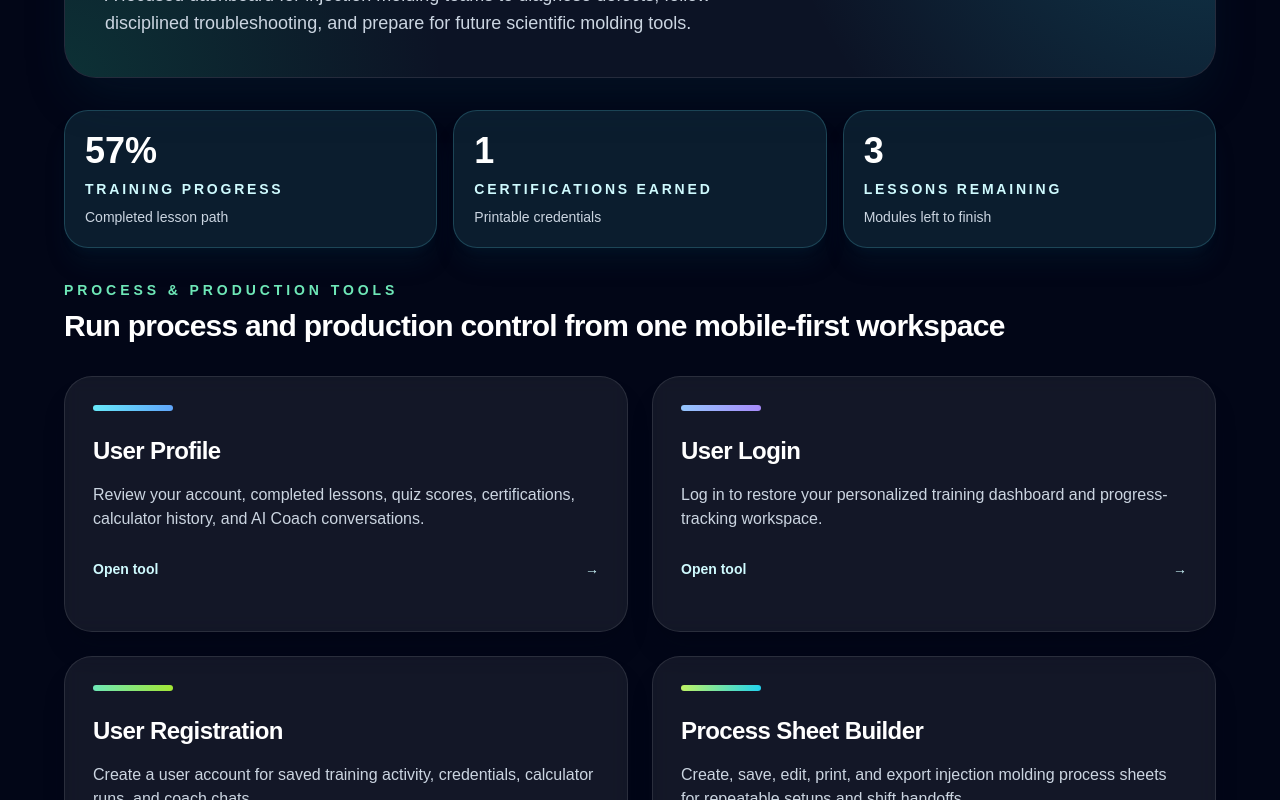
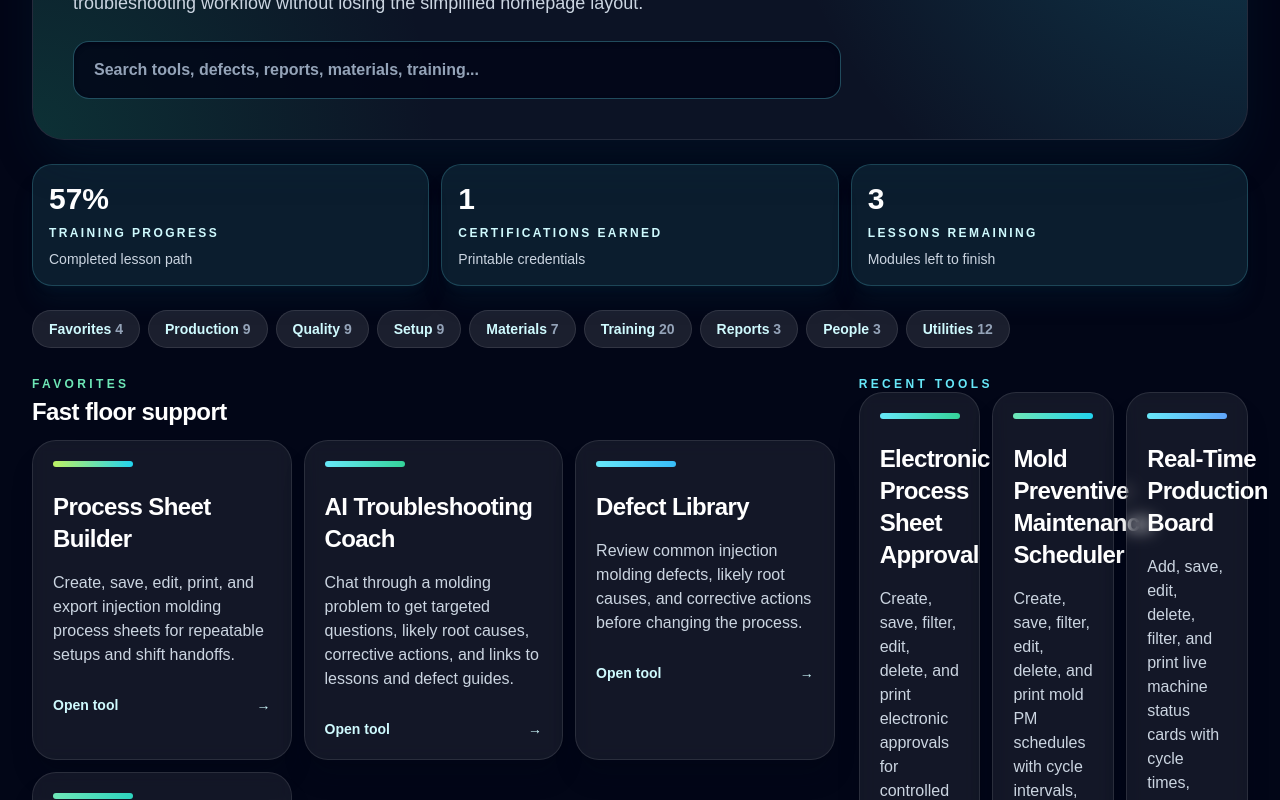
Before and after one commit to scottgraham2882-collab/molding-mentor-ai, a Next.js app: page / in a window 1280 px wide. Shown: the part 220-1020 px from the top of the page. Built offline with nearby package versions, Linux system fonts and the light colour scheme.

Commit message:
Preserve all tools on simplified homepage

```diff
--- a/app/page.tsx
+++ b/app/page.tsx
@@ -500,6 +500,63 @@ const dashboardCards: DashboardCard[] = [
     href: "/materials/troubleshooter",
     accent: "from-blue-300 to-cyan-400",
   },
+  {
+    title: "Dashboard",
+    description:
+      "Review the main progress dashboard with training, certification, and coaching activity in one place.",
+    href: "/dashboard",
+    accent: "from-cyan-300 to-blue-400",
+  },
+  {
+    title: "Printable Certificate",
+    description:
+      "Generate and print training certificates for completed lessons and qualification records.",
+    href: "/certifications/certificate",
+    accent: "from-emerald-300 to-cyan-400",
+  },
+  {
+    title: "Decoupled Molding Lesson",
+    description:
+      "Learn the first practical step in decoupled molding with fill-only setup, transfer position, and repeatability checks.",
+    href: "/lessons/decoupled-molding-1",
+    accent: "from-violet-300 to-cyan-400",
+  },
+  {
+    title: "Gate Seal Study Lesson",
+    description:
+      "Follow the steps for proving gate seal, documenting part weight response, and setting hold-time discipline.",
+    href: "/lessons/gate-seal-study",
+    accent: "from-violet-300 to-fuchsia-400",
+  },
+  {
+    title: "Process Window Lesson",
+    description:
+      "Understand how to define practical high and low process limits before production variation reaches quality risk.",
+    href: "/lessons/process-window",
+    accent: "from-fuchsia-300 to-cyan-400",
+  },
+  {
+    title: "Clamp Tonnage Calculator",
+    description:
+      "Estimate required clamp force from projected area and pressure assumptions during setup review.",
+    href: "/calculators/clamp-tonnage",
+    accent: "from-amber-300 to-orange-400",
+  },
+  {
+    title: "Shot Size Calculator",
+    description:
+      "Check shot utilization against barrel capacity so setup teams can catch risky machine matches early.",
+    href: "/calculators/shot-size",
+    accent: "from-orange-300 to-amber-400",
+  },
+  {
+    title: "Cycle Time Calculator",
+    description:
+      "Add fill, pack, cooling, recovery, mold movement, and handling time to estimate cycle and output rate.",
+    href: "/calculators/cycle-time",
+    accent: "from-amber-300 to-cyan-400",
+  },
+
 ];
 
 function CardContent({ card }: { card: DashboardCard }) {
@@ -526,70 +583,127 @@ function CardContent({ card }: { card: DashboardCard }) {
   );
 }
 
+const categoryOrder = ["Favorites", "Production", "Quality", "Setup", "Materials", "Training", "Reports", "People", "Utilities"];
+
+function getToolCategory(card: DashboardCard) {
+  const href = card.href ?? "";
+
+  if (["/coach", "/troubleshooting", "/defects", "/photo-analysis"].includes(href)) return "Favorites";
+  if (href.startsWith("/production") || ["/oee", "/downtime", "/scrap", "/shift-handoff", "/startup-approval"].includes(href)) return "Production";
+  if (href.startsWith("/quality")) return "Quality";
+  if (href.startsWith("/materials")) return "Materials";
+  if (href.startsWith("/training") || href.startsWith("/lessons") || href.startsWith("/certifications")) return "Training";
+  if (href.startsWith("/reports")) return "Reports";
+  if (href.startsWith("/employees") || href === "/plant-management") return "People";
+  if (href.includes("process") || href.includes("mold") || href.includes("machine") || href === "/work-instructions") return "Setup";
+
+  return "Utilities";
+}
+
+const favoriteHrefs = new Set(["/coach", "/troubleshooting", "/defects", "/process-sheet-builder"]);
+const recentHrefs = new Set(["/molds/pm-scheduler", "/production/live-board", "/quality/first-piece-approval", "/process-sheets/approval"]);
+const mostUsedHrefs = new Set(["/process-sheet-builder", "/shift-handoff", "/scrap", "/oee", "/materials/resin-drying", "/calculators"]);
+
+function ToolGrid({ cards, label }: { cards: DashboardCard[]; label: string }) {
+  return (
+    <section aria-label={label} className="grid gap-3 sm:grid-cols-2 xl:grid-cols-3">
+      {cards.map((card) => {
+        const className =
+          "group rounded-[1.5rem] border border-white/10 bg-white/[0.07] p-5 shadow-xl shadow-slate-950/25 backdrop-blur transition hover:-translate-y-0.5 hover:border-cyan-300/40 hover:bg-white/[0.1] focus:outline-none focus:ring-4 focus:ring-cyan-300/20";
+
+        if (card.href) {
+          return (
+            <Link key={`${label}-${card.title}`} href={card.href} className={className}>
+              <CardContent card={card} />
+            </Link>
+          );
+        }
+
+        return (
+          <article key={`${label}-${card.title}`} className={`${className} opacity-80`}>
+            <CardContent card={card} />
+          </article>
+        );
+      })}
+    </section>
+  );
+}
+
 export default function Home() {
+  const favorites = dashboardCards.filter((card) => card.href && favoriteHrefs.has(card.href));
+  const recentTools = dashboardCards.filter((card) => card.href && recentHrefs.has(card.href));
+  const mostUsedTools = dashboardCards.filter((card) => card.href && mostUsedHrefs.has(card.href));
+  const categories = categoryOrder.map((category) => ({
+    name: category,
+    tools: dashboardCards.filter((card) => getToolCategory(card) === category),
+  })).filter((category) => category.tools.length > 0);
+
   return (
-    <main className="min-h-screen overflow-hidden bg-slate-950 px-4 py-8 text-slate-100 sm:px-6 lg:px-8">
-      <section className="mx-auto flex w-full max-w-6xl flex-col gap-8">
-        <header className="relative overflow-hidden rounded-[2rem] border border-white/10 bg-slate-900/80 p-6 shadow-2xl shadow-cyan-950/30 sm:p-8 lg:p-10">
+    <main className="min-h-screen overflow-hidden bg-slate-950 px-4 py-5 text-slate-100 sm:px-6 lg:px-8">
+      <section className="mx-auto flex w-full max-w-7xl flex-col gap-6">
+        <header className="relative overflow-hidden rounded-[2rem] border border-white/10 bg-slate-900/80 p-5 shadow-2xl shadow-cyan-950/30 sm:p-8 lg:p-10">
           <div className="absolute inset-0 bg-[radial-gradient(circle_at_top_right,rgba(34,211,238,0.22),transparent_38%),radial-gradient(circle_at_bottom_left,rgba(16,185,129,0.18),transparent_32%)]" />
           <div className="relative">
-            <p className="text-sm font-semibold uppercase tracking-[0.35em] text-cyan-300">
-              Mobile-first molding support
-            </p>
-            <h1 className="mt-4 max-w-4xl text-4xl font-black tracking-tight text-white sm:text-5xl lg:text-7xl">
-              AI Molding Coach
-            </h1>
-            <p className="mt-5 max-w-2xl text-base leading-7 text-slate-300 sm:text-lg">
-              A focused dashboard for injection molding teams to diagnose defects, follow disciplined troubleshooting, and prepare for future scientific molding tools.
-            </p>
+            <p className="text-xs font-semibold uppercase tracking-[0.3em] text-cyan-300 sm:text-sm">Shop-floor tool hub</p>
+            <h1 className="mt-3 text-4xl font-black tracking-tight text-white sm:text-5xl lg:text-7xl">AI Molding Coach</h1>
+            <p className="mt-4 max-w-3xl text-base leading-7 text-slate-300 sm:text-lg">Mobile-first access to every molding route, tool, calculator, checklist, lesson, report, and troubleshooting workflow without losing the simplified homepage layout.</p>
+            <label className="mt-6 block max-w-3xl">
+              <span className="sr-only">Search tools</span>
+              <input className="w-full rounded-2xl border border-cyan-300/30 bg-slate-950/80 px-5 py-4 text-base font-semibold text-white shadow-inner shadow-slate-950 placeholder:text-slate-400 focus:border-cyan-200 focus:outline-none focus:ring-4 focus:ring-cyan-300/20" placeholder="Search tools, defects, reports, materials, training..." type="search" />
+            </label>
           </div>
         </header>
 
-        <section aria-label="Progress widgets" className="grid gap-4 sm:grid-cols-3">
+        <section aria-label="Progress widgets" className="grid gap-3 sm:grid-cols-3">
           {dashboardWidgets.map((widget) => (
-            <article key={widget.label} className="rounded-[1.5rem] border border-cyan-300/20 bg-cyan-300/10 p-5 shadow-xl shadow-cyan-950/20">
-              <p className="text-4xl font-black text-white">{widget.value}</p>
-              <h2 className="mt-2 text-sm font-black uppercase tracking-[0.2em] text-cyan-100">{widget.label}</h2>
+            <article key={widget.label} className="rounded-[1.25rem] border border-cyan-300/20 bg-cyan-300/10 p-4 shadow-xl shadow-cyan-950/20">
+              <p className="text-3xl font-black text-white">{widget.value}</p>
+              <h2 className="mt-2 text-xs font-black uppercase tracking-[0.2em] text-cyan-100">{widget.label}</h2>
               <p className="mt-2 text-sm text-slate-300">{widget.description}</p>
             </article>
           ))}
         </section>
 
-        <div>
-          <p className="text-sm font-black uppercase tracking-[0.28em] text-emerald-300">Process & Production Tools</p>
-          <h2 className="mt-2 text-3xl font-black tracking-tight text-white">Run process and production control from one mobile-first workspace</h2>
+        <section aria-label="Shop-floor friendly categories" className="flex gap-2 overflow-x-auto pb-1">
+          {categories.map((category) => (
+            <a key={category.name} href={`#${category.name.toLowerCase()}`} className="shrink-0 rounded-full border border-white/10 bg-white/10 px-4 py-2 text-sm font-bold text-cyan-100">
+              {category.name} <span className="text-slate-400">{category.tools.length}</span>
+            </a>
+          ))}
+        </section>
+
+        <div className="grid gap-6 lg:grid-cols-3">
+          <section className="lg:col-span-2">
+            <div className="mb-3 flex items-end justify-between gap-4">
+              <div>
+                <p className="text-xs font-black uppercase tracking-[0.28em] text-emerald-300">Favorites</p>
+                <h2 className="mt-1 text-2xl font-black tracking-tight text-white">Fast floor support</h2>
+              </div>
+            </div>
+            <ToolGrid cards={favorites} label="Favorite tools" />
+          </section>
+
+          <aside className="grid gap-6">
+            <section>
+              <p className="text-xs font-black uppercase tracking-[0.28em] text-cyan-300">Recent tools</p>
+              <ToolGrid cards={recentTools} label="Recent tools" />
+            </section>
+            <section>
+              <p className="text-xs font-black uppercase tracking-[0.28em] text-amber-300">Most used</p>
+              <ToolGrid cards={mostUsedTools} label="Most used tools" />
+            </section>
+          </aside>
         </div>
 
-        <section
-          aria-label="Process and Production Tools"
-          className="grid gap-4 sm:grid-cols-2 lg:gap-6"
-        >
-          {dashboardCards.map((card) => {
-            const className =
-              "group min-h-64 rounded-[1.75rem] border border-white/10 bg-white/[0.07] p-6 shadow-xl shadow-slate-950/30 backdrop-blur transition sm:p-7";
-
-            if (card.href) {
-              return (
-                <Link
-                  key={card.title}
-                  href={card.href}
-                  className={`${className} hover:-translate-y-1 hover:border-cyan-300/40 hover:bg-white/[0.1] focus:outline-none focus:ring-4 focus:ring-cyan-300/20`}
-                >
-                  <CardContent card={card} />
-                </Link>
-              );
-            }
-
-            return (
-              <article
-                key={card.title}
-                className={`${className} opacity-80`}
-              >
-                <CardContent card={card} />
-              </article>
-            );
-          })}
-        </section>
+        {categories.map((category) => (
+          <section key={category.name} id={category.name.toLowerCase()} className="scroll-mt-6">
+            <div className="mb-3">
+              <p className="text-xs font-black uppercase tracking-[0.28em] text-emerald-300">{category.name}</p>
+              <h2 className="mt-1 text-2xl font-black tracking-tight text-white">{category.name} tools</h2>
+            </div>
+            <ToolGrid cards={category.tools} label={`${category.name} tools`} />
+          </section>
+        ))}
       </section>
     </main>
   );
```
